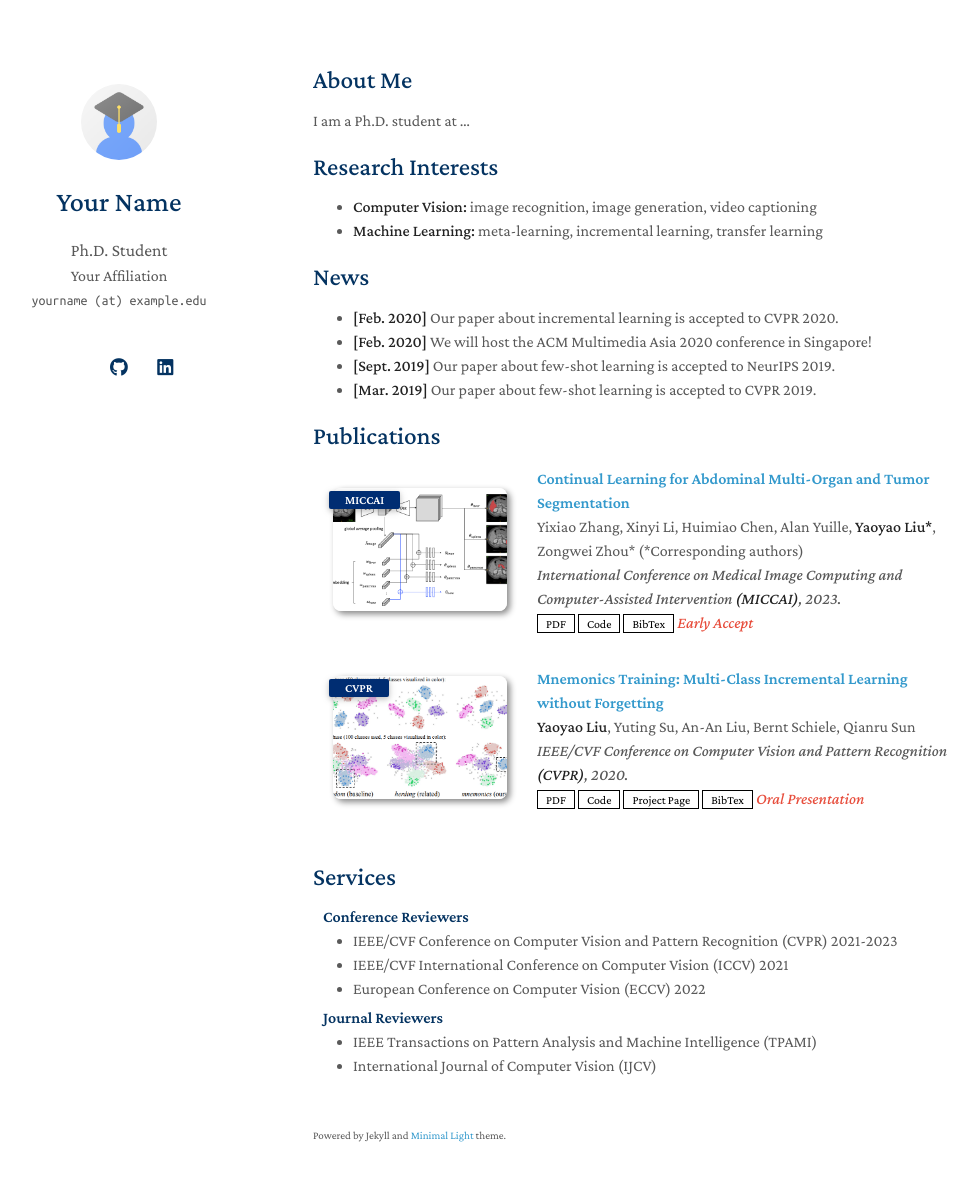
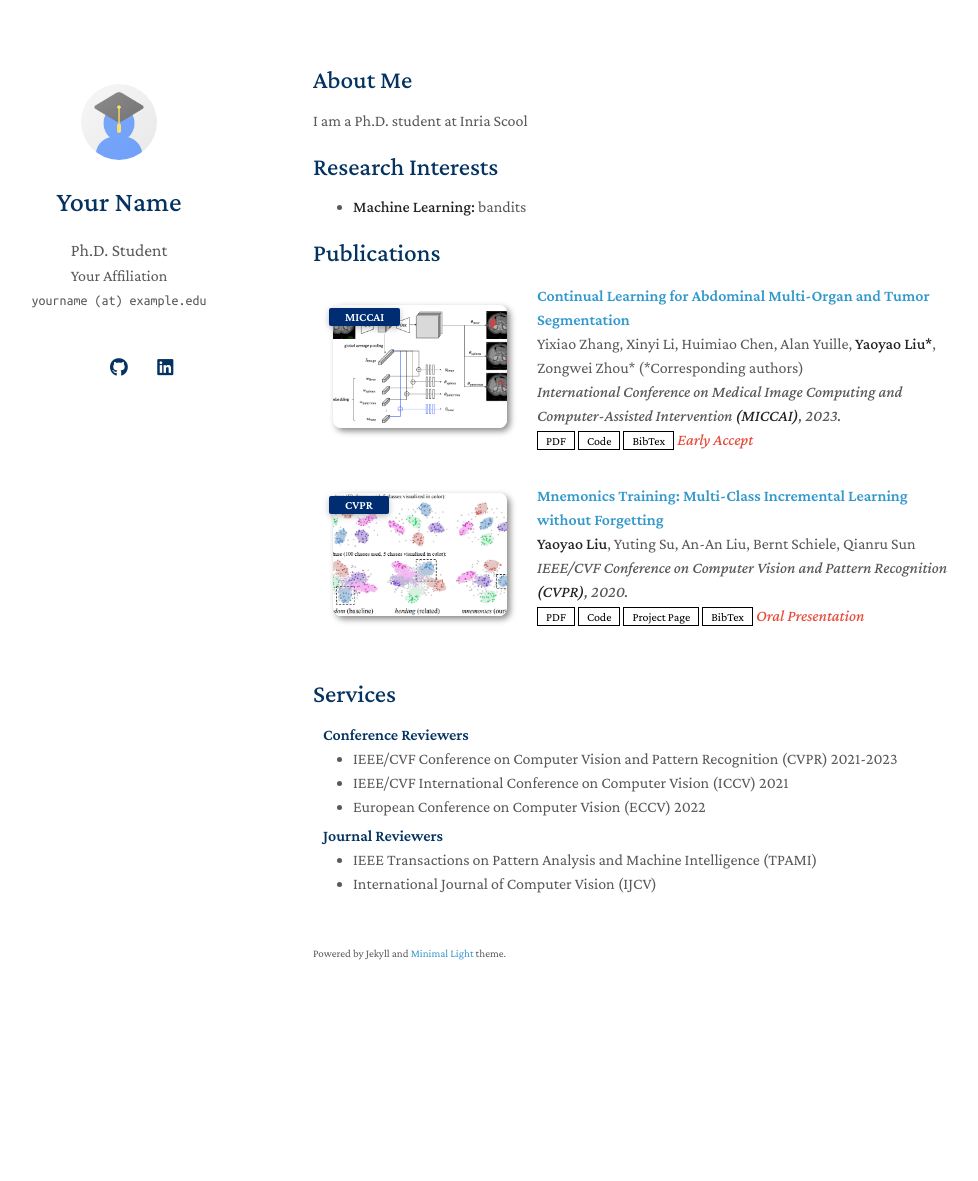
Before and after one commit to NicolasMichalak03/NicolasMichalak03.github.io, a Jekyll site: the page built from index.md, in a window 1280 px wide and 1216 px high. Shown: the top 1181 px of the window, without its empty margins (157-1135 px from the left). Built offline with Jekyll 4.4.1, drawn with Linux system fonts in a browser that asks for light colours; a style sheet for code colours, icons or effects is not loaded; our own code applies the rules of GitHub Pages for plain Markdown files.

Commit message:
Update index.md

```diff
--- a/index.md
+++ b/index.md
@@ -4,19 +4,12 @@ layout: homepage
 
 ## About Me
 
-I am a Ph.D. student at ...
+I am a Ph.D. student at Inria Scool
 
 ## Research Interests
 
-- **Computer Vision:** image recognition, image generation, video captioning
-- **Machine Learning:** meta-learning, incremental learning, transfer learning
+- **Machine Learning:** bandits
 
-## News
-
-- **[Feb. 2020]** Our paper about incremental learning is accepted to CVPR 2020.
-- **[Feb. 2020]** We will host the ACM Multimedia Asia 2020 conference in Singapore!
-- **[Sept. 2019]** Our paper about few-shot learning is accepted to NeurIPS 2019.
-- **[Mar. 2019]** Our paper about few-shot learning is accepted to CVPR 2019.
 
 {% include_relative _includes/publications.md %}
 
```
